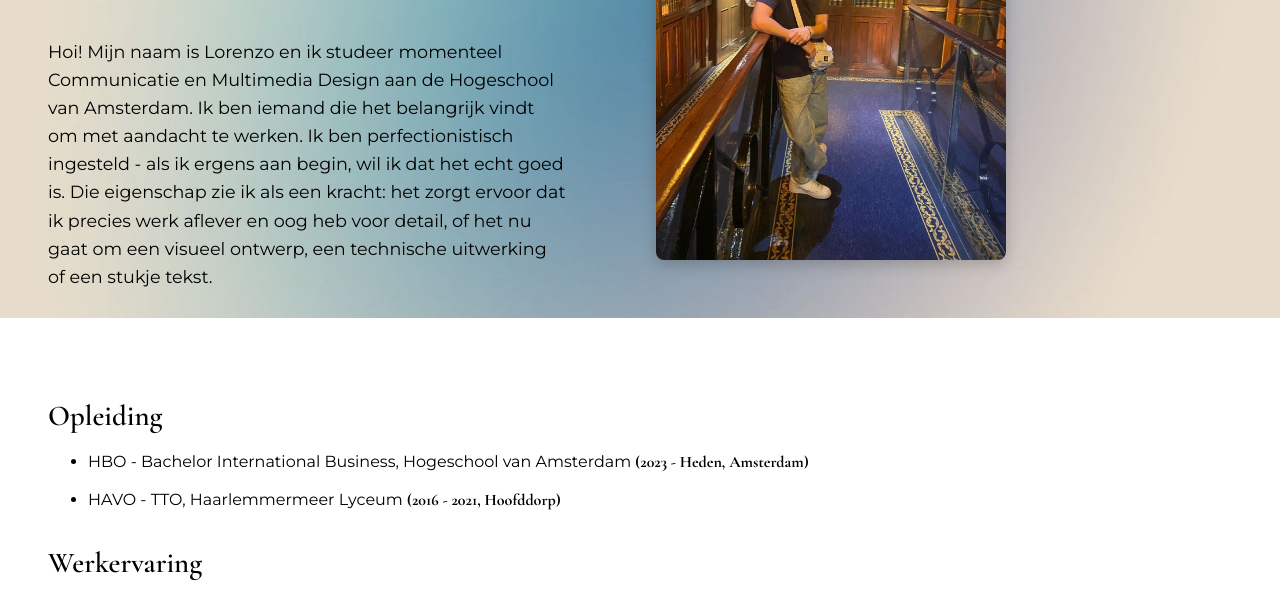
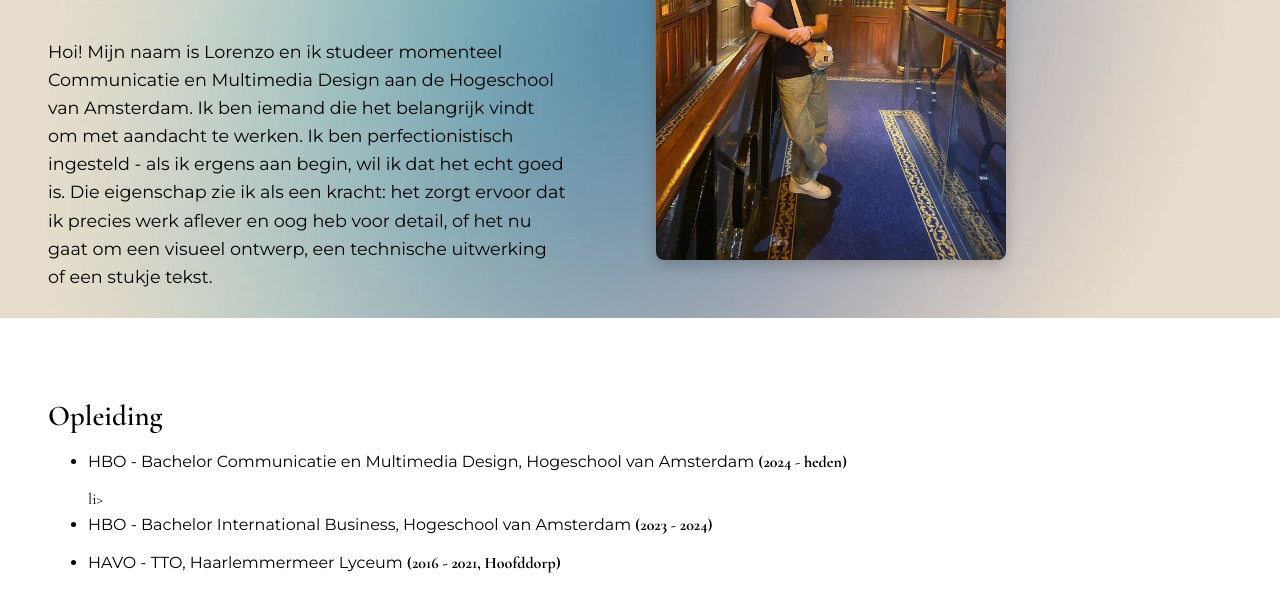
Before and after one commit to theLorenz0/Portfolio, a plain HTML site: page about_me.html in a window 1280 px wide. Shown: the part 357-950 px from the top of the page. Drawn offline with nearby package versions, Linux system fonts and the light colour scheme; a web font is replaced by a local one.

Commit message:
Update about_me.html

```diff
--- a/about_me.html
+++ b/about_me.html
@@ -41,7 +41,8 @@
   <section class="cv-links">
     <h3>Opleiding</h3>
     <ul>
-      <li>HBO - Bachelor International Business, Hogeschool van Amsterdam <strong>(2023 - Heden, Amsterdam)</strong></li>
+      <li>HBO - Bachelor Communicatie en Multimedia Design, Hogeschool van Amsterdam <strong>(2024 - heden)</strong></li>li>
+      <li>HBO - Bachelor International Business, Hogeschool van Amsterdam <strong>(2023 - 2024)</strong></li>
       <li>HAVO - TTO, Haarlemmermeer Lyceum <strong>(2016 - 2021, Hoofddorp)</strong></li>
     </ul>
 
```
